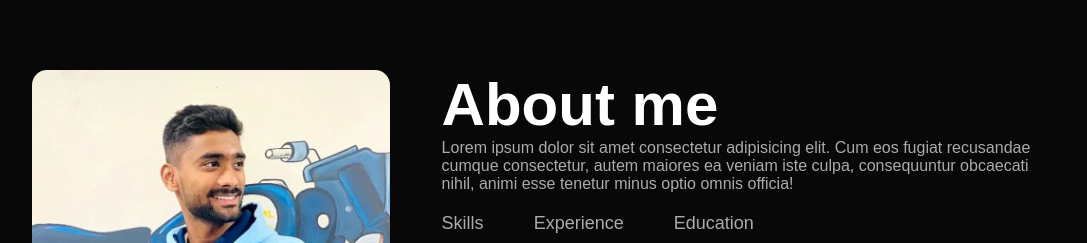
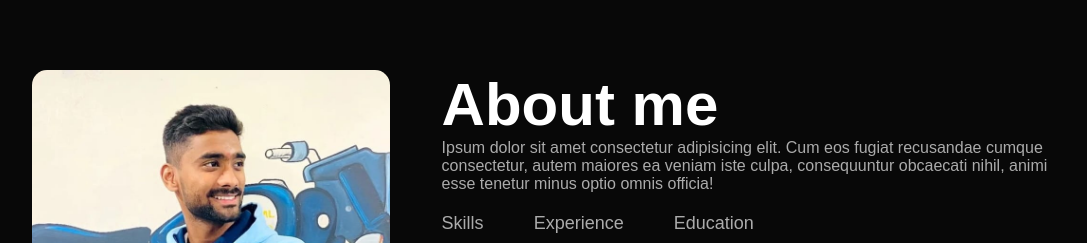
Before and after one commit to mitesh-bhoite/Portfolio, a plain HTML site: page index.html in a window 1280 px wide. Shown: the part 820-1063 px from the top of the page, without its empty margins (96-1183 px from the left). Drawn offline with Linux system fonts and the light colour scheme.

Commit message:
Update index.html

```diff
--- a/index.html
+++ b/index.html
@@ -37,7 +37,7 @@
                 </div>
                 <div class="about-col-2">
                     <h1 class="s-t">About me</h1>
-                    <p>Lorem ipsum dolor sit amet consectetur adipisicing elit. Cum eos fugiat recusandae cumque consectetur, autem maiores ea veniam iste culpa, consequuntur obcaecati nihil, animi esse tenetur minus optio omnis officia!</p>
+                    <p>Ipsum dolor sit amet consectetur adipisicing elit. Cum eos fugiat recusandae cumque consectetur, autem maiores ea veniam iste culpa, consequuntur obcaecati nihil, animi esse tenetur minus optio omnis officia!</p>
                     <div class="tab-titles">
                         <p class="tab-links active-link" onclick="opentab('skills')">Skills</p>
                         <p class="tab-links" onclick="opentab('experience')">Experience</p>
```
